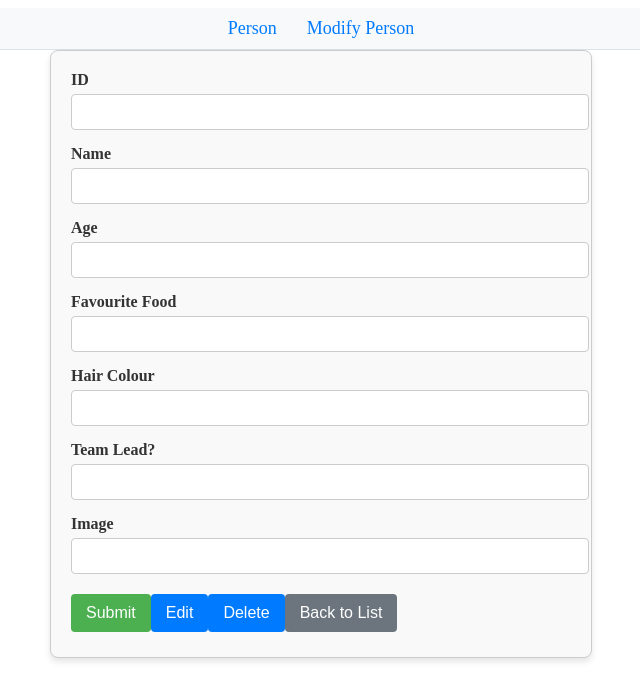
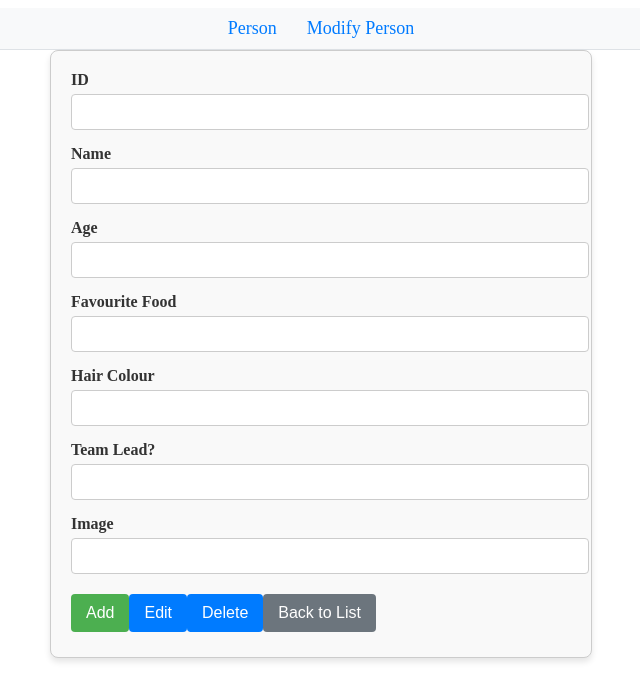
Before and after one commit to coleRgrz/Cole_Rogers_Learning_Angular, an Angular app: page /modify-Person in a window 1280 px wide. Shown: the top 700 px of the page, without its empty margins (319-959 px from the left). Built offline with nearby package versions, Linux system fonts and the light colour scheme.

Commit message:
Changed modify "submit" button into an "add" button

```diff
--- a/src/app/modify-person/modify-person.component.html
+++ b/src/app/modify-person/modify-person.component.html
@@ -34,7 +34,7 @@
     <input type="text" id="img" formControlName="img">
   </div>
 
-  <button type="submit">Submit</button>
+  <button type="submit">Add</button>
 
   <button type="button" (click)="onEdit()">Edit</button>
 
```
